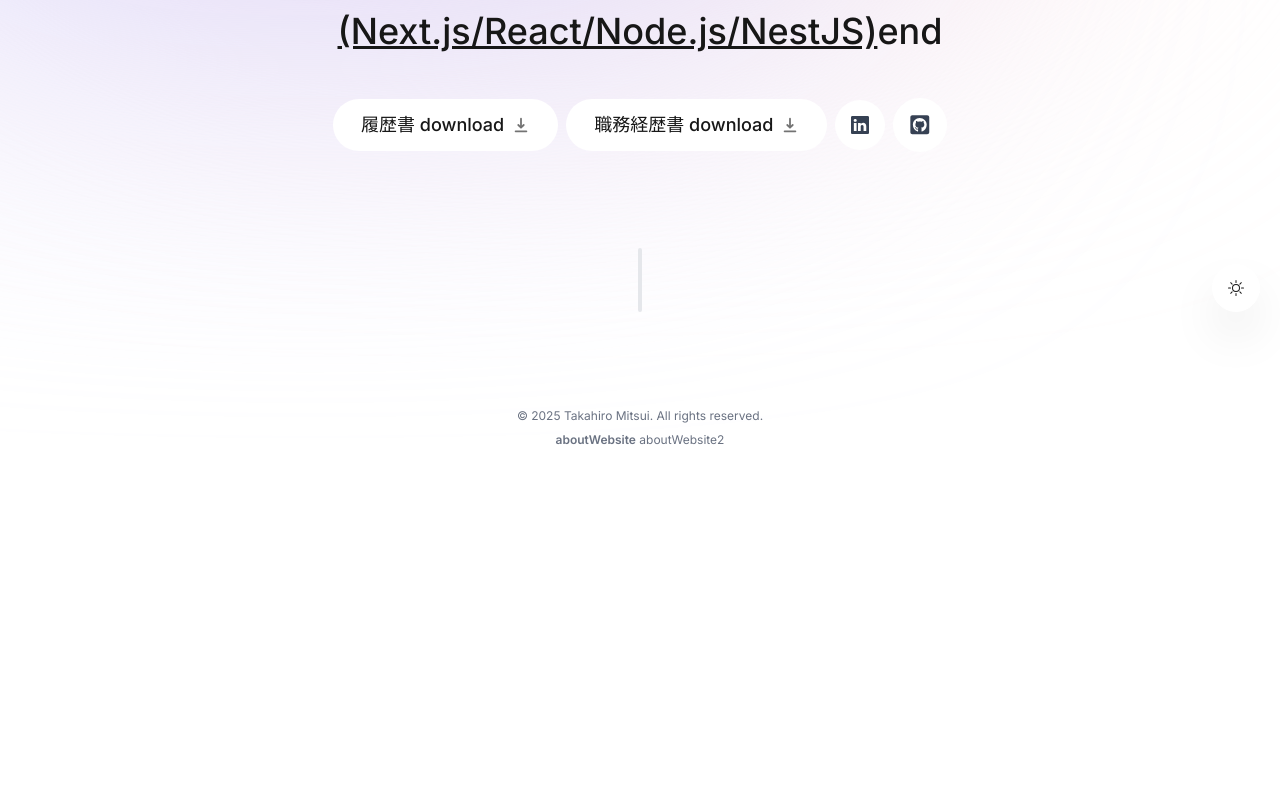
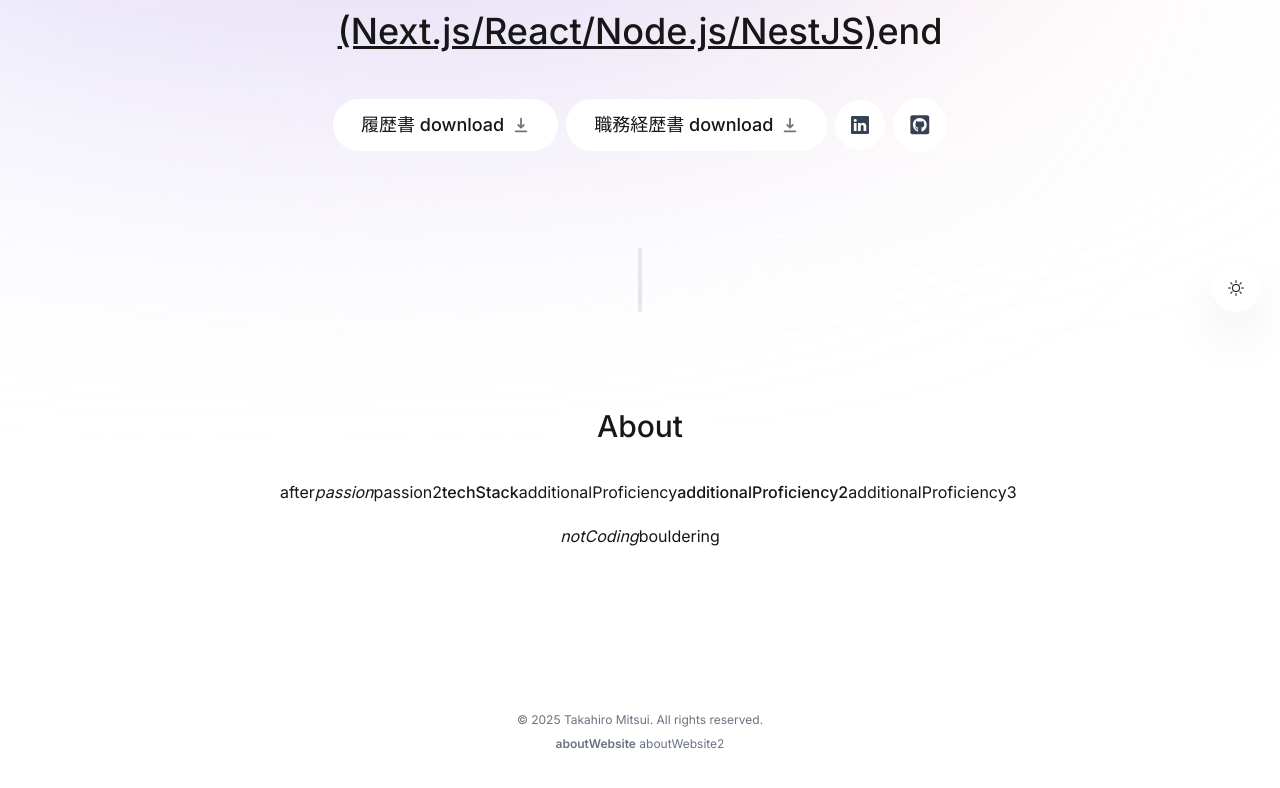
Before and after one commit to takahiromitsui/portfolio-website, a Next.js app: page /en in a window 1280 px wide. Shown: the part 468-1256 px from the top of the page. Before the commit the page ends 956 px from the top, so only its background shows below. Built offline with nearby package versions, Linux system fonts and the light colour scheme; what i18next-resources-to-backend would draw is missing.

Commit message:
chore: re-create about and section-heading

```diff
--- a/app/[lng]/page.tsx
+++ b/app/[lng]/page.tsx
@@ -1,3 +1,4 @@
+import About from "@/components/about";
 import Intro from "@/components/intro";
 import SectionDivider from "@/components/section-divider";
 
@@ -9,9 +10,10 @@
     <main className="flex flex-col items-center px-4">
       <Intro params={{ lng }} />
       <SectionDivider />
+      <About params={{ lng }} />
       {/*
 
-      <About params={{ lng }} />
+
       <Projects params={{ lng }} />
       <Skills params={{ lng }} />
       <Experience params={{ lng }} /> */}
--- /dev/null
+++ b/components/about.tsx
@@ -0,0 +1,40 @@
+"use client";
+import SectionHeading from "@/components/section-heading";
+import { motion } from "motion/react";
+import { useSectionInView } from "@/lib/hooks";
+import { useTranslation } from "@/i18n/client";
+
+export default function About({
+  params: { lng },
+}: {
+  params: { lng: string };
+}) {
+  const { ref } = useSectionInView("about");
+  const { t } = useTranslation(lng, "about");
+  return (
+    <motion.section
+      ref={ref}
+      className="mb-28 max-w-180 text-center leading-8 sm:mb-40 scroll-mt-28"
+      initial={{ opacity: 0, y: 100 }}
+      animate={{ opacity: 1, y: 0 }}
+      transition={{ delay: 0.175 }}
+      id="about"
+    >
+      <SectionHeading>{t("about")}</SectionHeading>
+      <p className="mb-3">
+        {t("after")}
+        <span className="italic">{t("passion")}</span>
+        {t("passion2")}
+        <span className="font-medium">{t("techStack")}</span>
+        {t("additionalProficiency")}
+        <span className="font-medium">{t("additionalProficiency2")}</span>
+        {t("additionalProficiency3")}
+      </p>
+
+      <p>
+        <span className="italic">{t("notCoding")}</span>
+        {t("bouldering")}
+      </p>
+    </motion.section>
+  );
+}
--- /dev/null
+++ b/components/section-heading.tsx
@@ -0,0 +1,11 @@
+type Props = {
+  children: React.ReactNode;
+};
+
+export default function SectionHeading({ children }: Props) {
+  return (
+    <h2 className="text-3xl font-medium capitalize mb-8 text-center">
+      {children}
+    </h2>
+  );
+}
```
